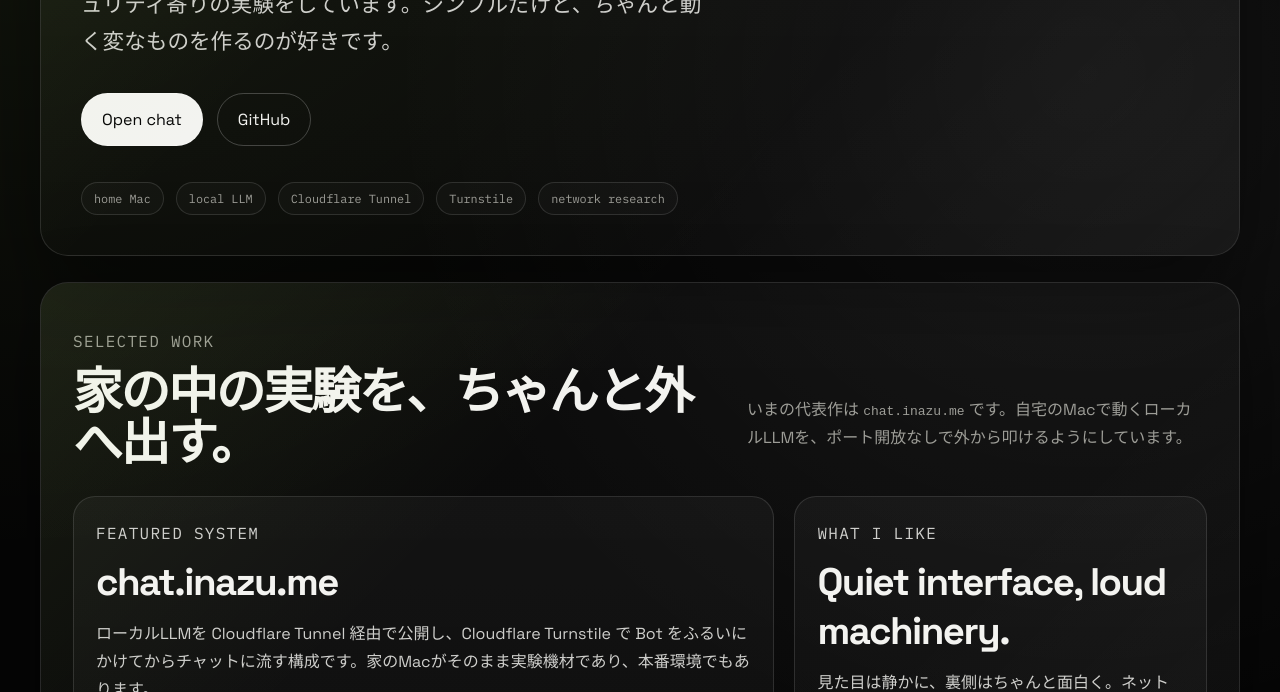
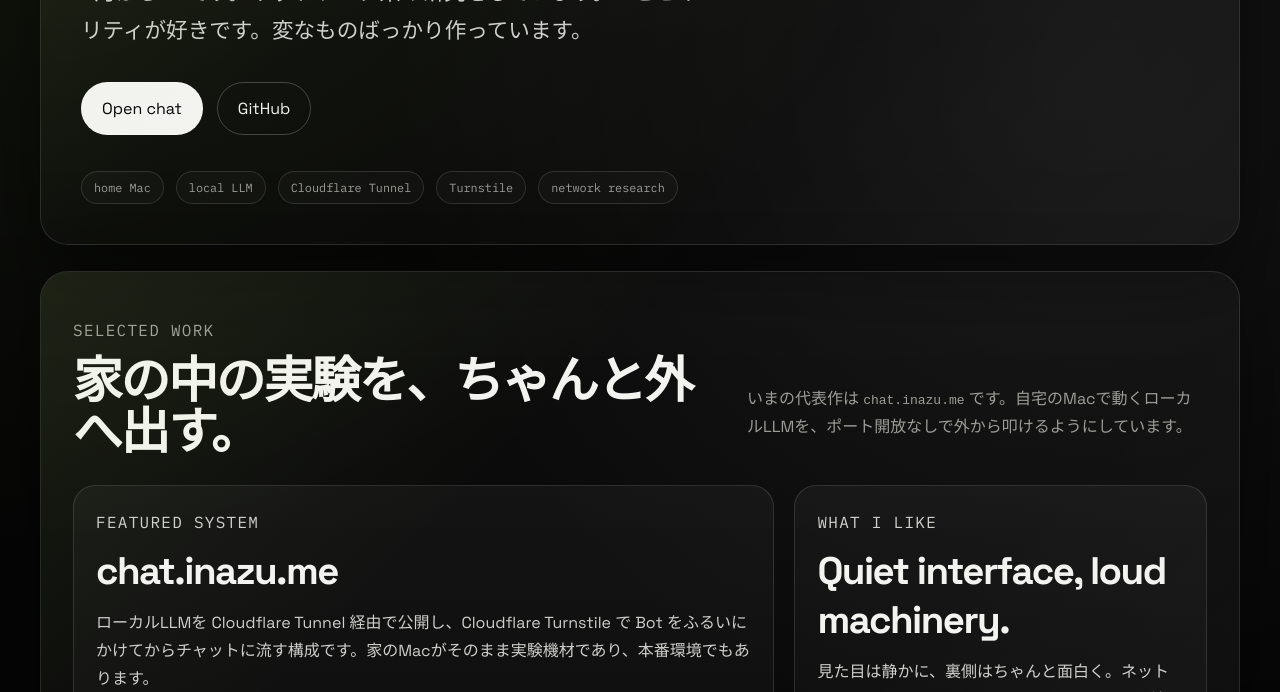
Before and after one commit to Inazumimakoto/inazu, a website: page public/index.html in a window 1280 px wide. Shown: the part 408-1100 px from the top of the page. Drawn offline with Linux system fonts and the light colour scheme.

Commit message:
copy: update portfolio hero intro

```diff
--- a/public/index.html
+++ b/public/index.html
@@ -34,7 +34,7 @@
                 <div class="hero-title-wrap">
                     <h1 class="hero-title">inazu.me</h1>
                 </div>
-                <p class="hero-copy">ネットワークの研究をしながら、家のMacでローカルLLMやセキュリティ寄りの実験をしています。シンプルだけど、ちゃんと動く変なものを作るのが好きです。</p>
+                <p class="hero-copy">4月からM1です。ネットワーク系の研究をしています。AIとセキュリティが好きです。変なものばっかり作っています。</p>
                 <div class="hero-actions">
                     <a class="button button-primary" href="https://chat.inazu.me">Open chat</a>
                     <a class="button" href="https://github.com/Inazumimakoto" target="_blank" rel="noreferrer">GitHub</a>
```
